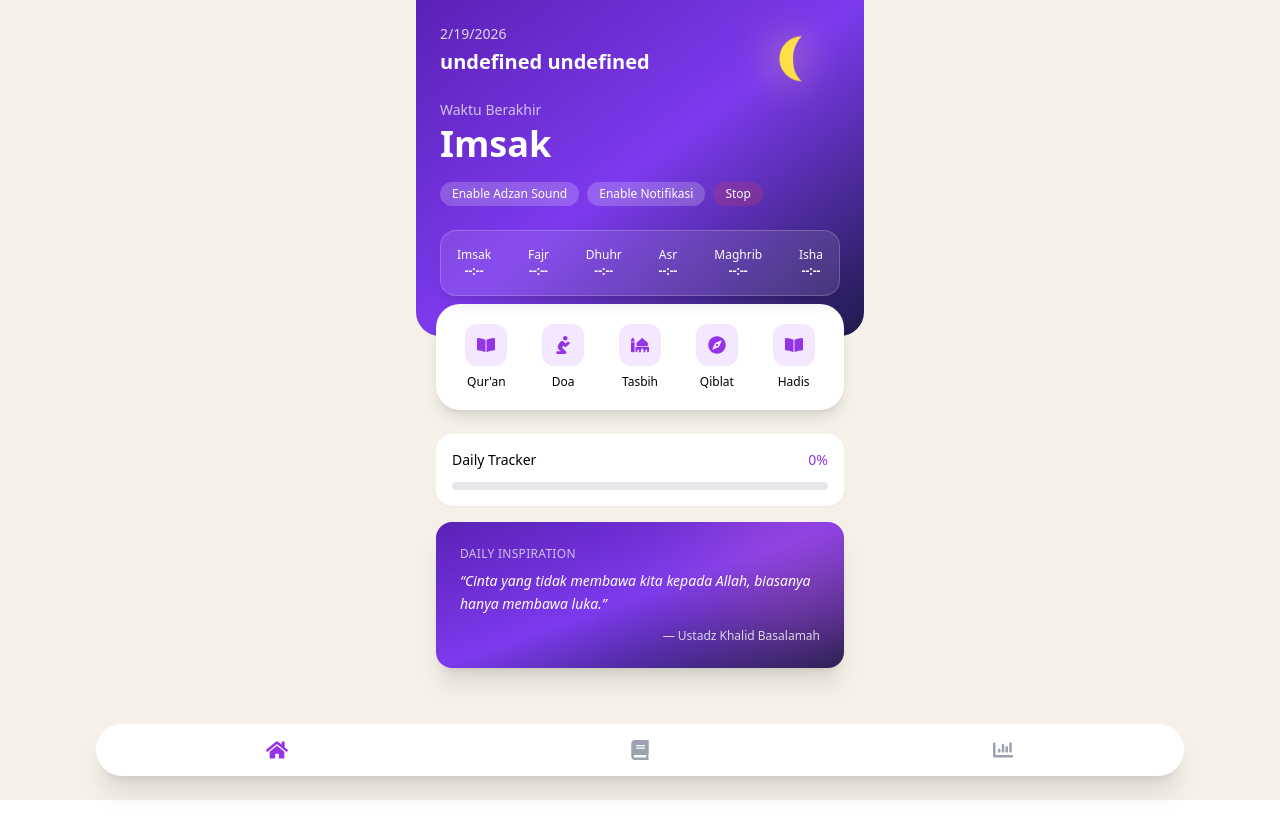
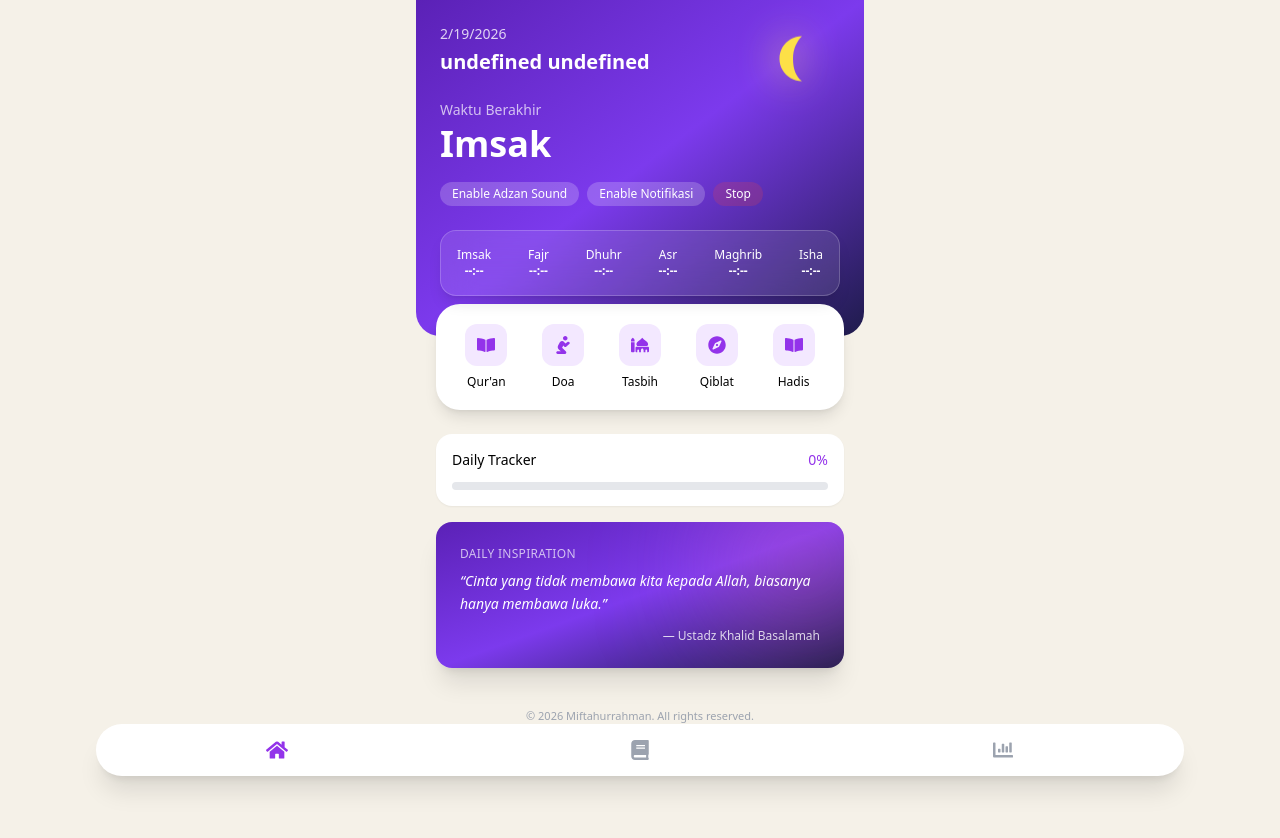
Before and after one commit to Miftahurrhmnn/al-quran-app, a React (Create React App) app: page / in a window 1280 px wide. Shown: the top 838 px of the page. Before the commit the page ends 800 px from the top, so only its background shows below. Built offline with nearby package versions, Linux system fonts and the light colour scheme; no server answers.

Commit message:
add watemark

```diff
--- a/src/components/Home.js
+++ b/src/components/Home.js
@@ -417,6 +417,9 @@ function Home() {
         </div>
       </div>
 
+      <div className="text-center text-[11px] text-gray-400 mt-10 pb-28">
+        © {new Date().getFullYear()} Miftahurrahman. All rights reserved.
+      </div>
 
 
     </div>
```
